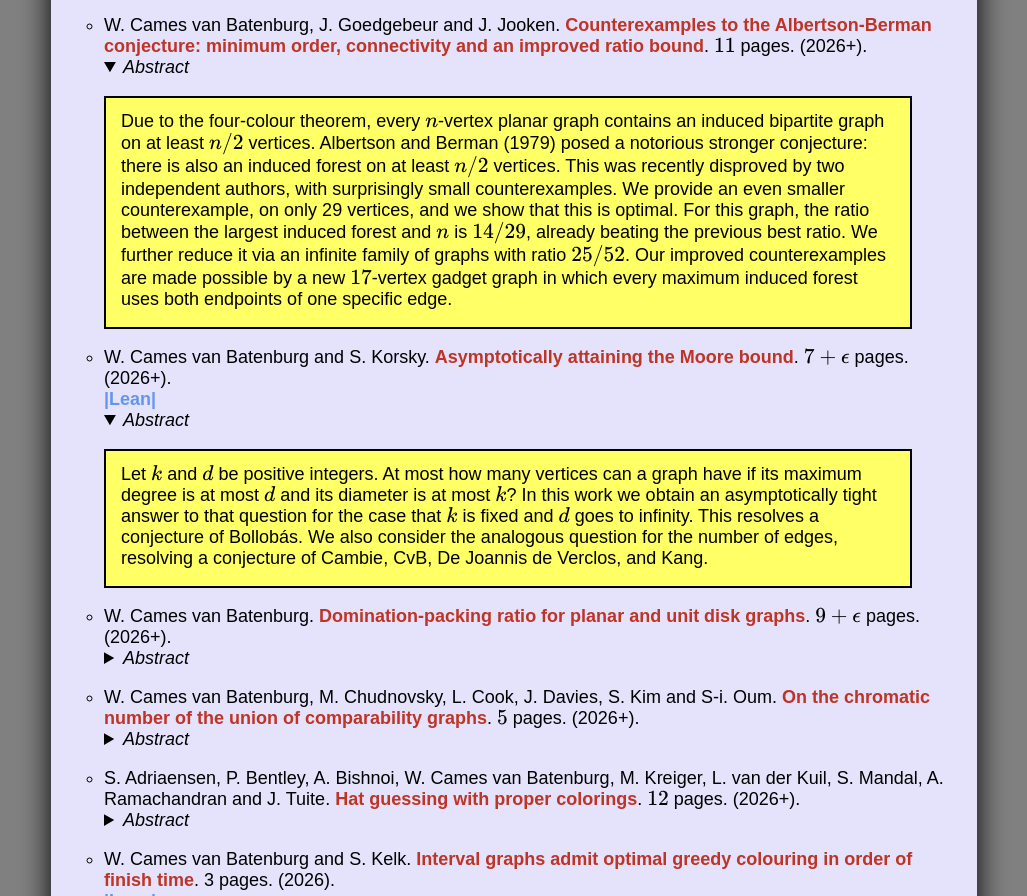
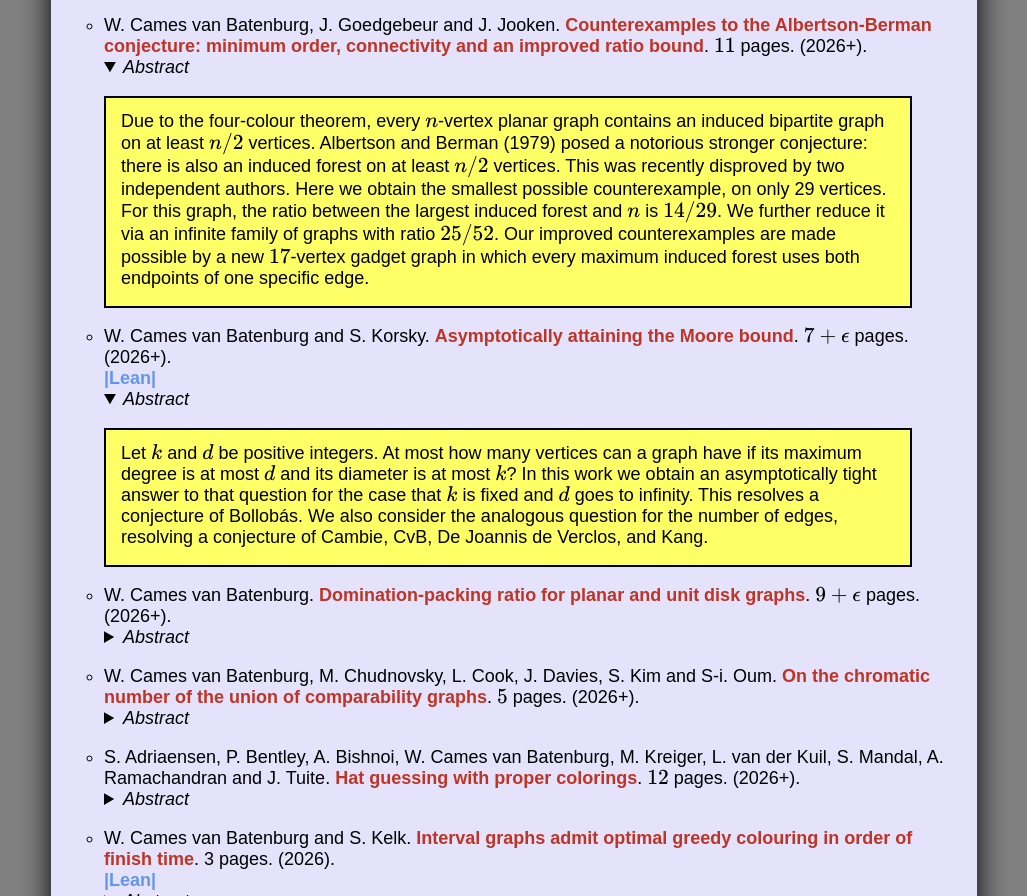
Before and after one commit to woutercvb/woutercvb.github.io, a plain HTML site: page index.html in a window 1280 px wide. Shown: the part 837-1733 px from the top of the page, without its empty margins (126-1153 px from the left). Drawn offline with nearby package versions, Linux system fonts and the light colour scheme; some packages are replaced by stand-ins of ours.

Commit message:
Add files via upload
Shortened the description of the paper on counterexamples to Albertson-Berman.

```diff
--- a/index.html
+++ b/index.html
@@ -98,7 +98,7 @@ We show that every planar graph with no t×t grid minor has treewidth at most 4t
 
 <li>  W. Cames van Batenburg, J. Goedgebeur and J. Jooken.  <a href="https://doi.org/10.48550/arXiv.2608.23260"> Counterexamples to the Albertson-Berman conjecture: minimum order, connectivity and an improved ratio bound</a>. $11$ pages. (2026+). <br/>
 <details open><summary><i>Abstract</i></summary><p class="indetails">
-Due to the four-colour theorem, every $n$-vertex planar graph contains an induced bipartite graph on at least $n/2$ vertices. Albertson and Berman (1979) posed a notorious stronger conjecture: there is also an induced forest on at least $n/2$ vertices. This was recently disproved by two independent authors, with surprisingly small counterexamples. We provide an even smaller counterexample, on only 29 vertices, and we show that this is optimal. For this graph, the ratio between the largest induced forest and $n$ is $14/29$, already beating the previous best ratio. We further reduce it via an infinite family of graphs with ratio $25/52$. Our improved counterexamples are made possible by a new $17$-vertex gadget graph in which every maximum induced forest uses both endpoints of one specific edge. </p></details>
+Due to the four-colour theorem, every $n$-vertex planar graph contains an induced bipartite graph on at least $n/2$ vertices. Albertson and Berman (1979) posed a notorious stronger conjecture: there is also an induced forest on at least $n/2$ vertices. This was recently disproved by two independent authors. Here we obtain the smallest possible counterexample, on only 29 vertices. For this graph, the ratio between the largest induced forest and $n$ is $14/29$. We further reduce it via an infinite family of graphs with ratio $25/52$. Our improved counterexamples are made possible by a new $17$-vertex gadget graph in which every maximum induced forest uses both endpoints of one specific edge. </p></details>
 
 <li>  W. Cames van Batenburg and S. Korsky.  <a href="https://doi.org/10.48550/arXiv.2608.03965"> Asymptotically attaining the Moore bound</a>. $7+\epsilon$ pages. (2026+). <br/>
 <a class="extra" href="https://github.com/woutercvb/wewantmoore"> |Lean| </a>
```
